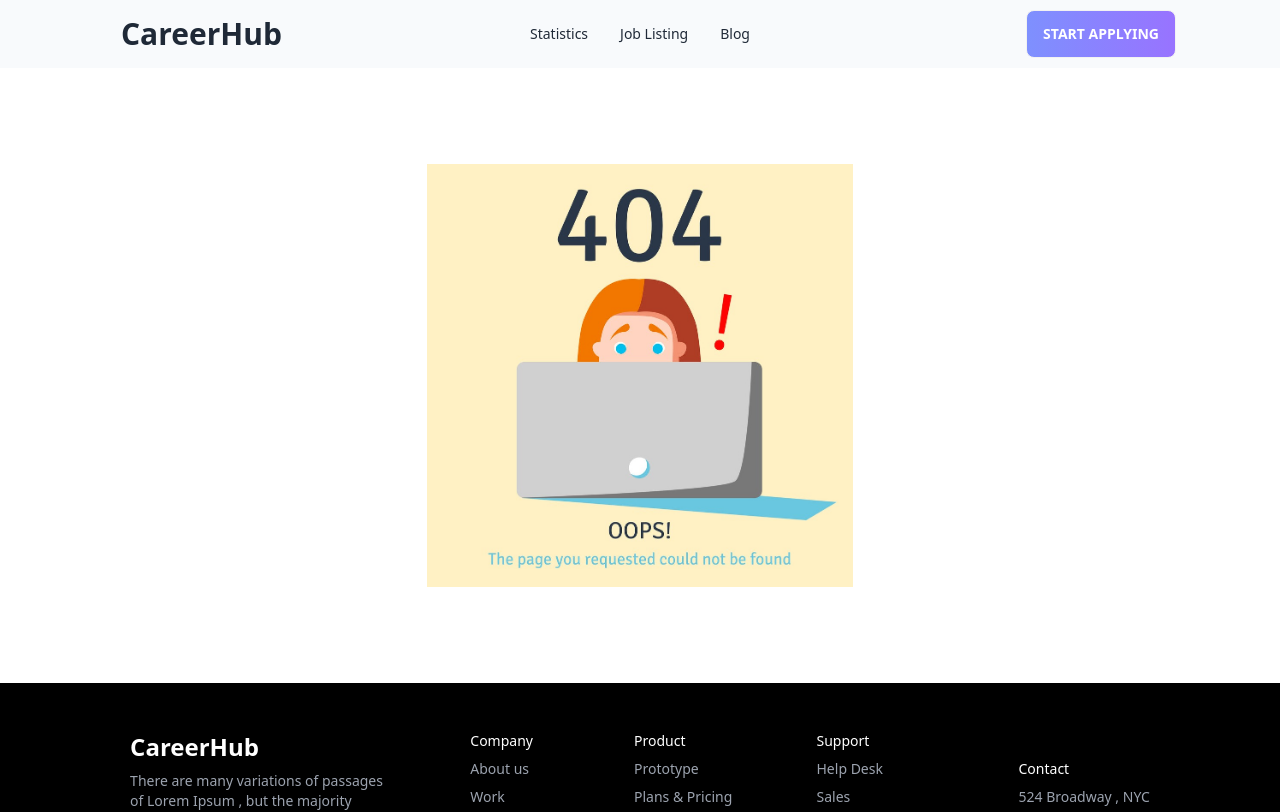
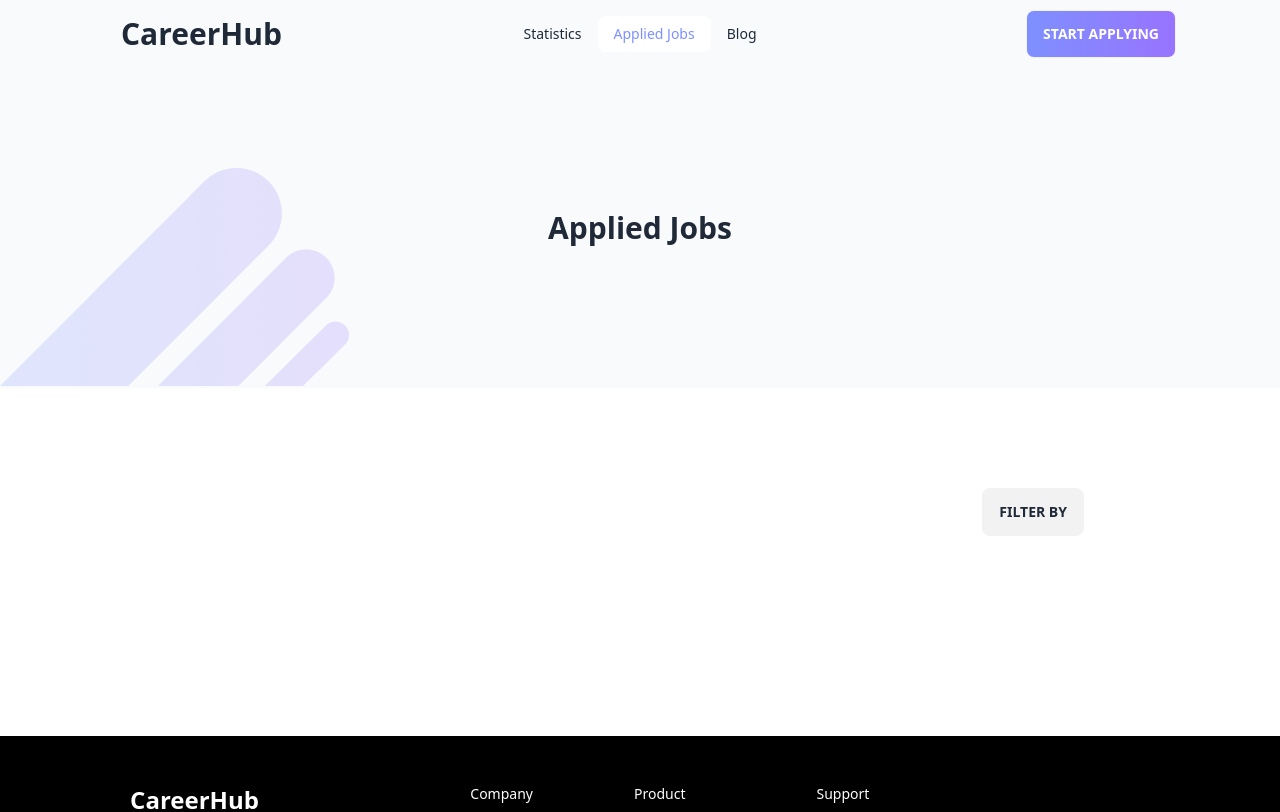
Before and after one commit to ShafiaChy/Career-Hub, a React (Vite) app: page /appliedjobs in a window 1280 px wide. Shown: the top 812 px of the page. Built offline with nearby package versions, Linux system fonts and the light colour scheme.

Commit message:
active style fixed

```diff
--- a/src/components/shared/Navbar/Navbar.jsx
+++ b/src/components/shared/Navbar/Navbar.jsx
@@ -12,8 +12,8 @@ const Navbar = () => {
             <svg xmlns="http://www.w3.org/2000/svg" className="h-5 w-5" fill="none" viewBox="0 0 24 24" stroke="currentColor"><path strokeLinecap="round" strokeLinejoin="round" strokeWidth="2" d="M4 6h16M4 12h8m-8 6h16" /></svg>
           </label>
           <ul  tabIndex={0} className="menu menu-sm dropdown-content mt-3 z-[1] p-2 shadow bg-base-100 rounded-box w-52">
-            <li><NavLink lassName={({ isActive }) => (isActive ? 'active' : '')}  to="statistics">Statistics</NavLink></li>
-            <li><NavLink to="joblisting">Job Listing</NavLink></li>
+            <li><NavLink className={({ isActive }) => (isActive ? 'active' : '')}  to="statistics">Statistics</NavLink></li>
+            <li><NavLink to="appliedjobs">Applied Jobs</NavLink></li>
             <li><NavLink to="blog">Blog</NavLink></li>
           </ul>
         </div>
@@ -22,7 +22,7 @@ const Navbar = () => {
       <div className="navbar-center hidden lg:flex">
         <ul id="active-route"  className="menu menu-horizontal px-1">
             <li><NavLink className={({ isActive }) => (isActive ? 'active' : '')} to="statistics">Statistics</NavLink></li>
-            <li><NavLink to="joblisting">Job Listing</NavLink></li>
+            <li><NavLink to="appliedjobs">Applied Jobs</NavLink></li>
             <li><NavLink to="blog">Blog</NavLink></li>
         </ul>
       </div>
--- a/src/index.css
+++ b/src/index.css
@@ -70,8 +70,3 @@ body {
   min-width: 320px;
   min-height: 100vh;
 }
-
-#active-route active {
-  color: linear-gradient(90deg, #7E90FE 0%, #9873FF 100%);
-  ;
-}
--- a/src/pages/JobListing/JobListing.jsx
+++ b/src/pages/AppliedJobs/AppliedJobs.jsx
@@ -6,7 +6,7 @@ import Jobs from "./Jobs";
 import JobFilterSystem from "./JobFilterSystem";
 
 
-const JobListing = () => {
+const AppliedJobs = () => {
 
     const details = useLoaderData();
     const storedCart = getStoredCart();
@@ -42,7 +42,7 @@ const JobListing = () => {
 
     return (
         <div className="overflow-x-hidden">
-            <Banner2 title='Job Listing'></Banner2>
+            <Banner2 title='Applied Jobs'></Banner2>
 
             {/* component for filtering */}
 
@@ -57,4 +57,4 @@ const JobListing = () => {
     );
 };
 
-export default JobListing;
+export default AppliedJobs;
--- a/src/pages/JobListing/Jobs.jsx
+++ b/src/pages/AppliedJobs/Jobs.jsx
@@ -15,7 +15,7 @@ const Jobs = ({details}) => {
                 <button className='rounded-md px-3 py-1 bg-transparent border-2 border-[#7E90FE] text-[#7E90FE]'>{details.remote_or_onsite}</button>
                 <button className='rounded-md px-3 py-1  bg-transparent border-2 border-[#7E90FE] text-[#7E90FE]'>{details.job_type}</button>
             </div>
-            <div className='flex-col md:flex-row space-x-4'>
+            <div className='flex-col md:flex-row '>
                 <h2>{details.location}</h2>
                 <h2>Salary:{details.salary}</h2>
             </div>
--- a/src/routes/Routes.jsx
+++ b/src/routes/Routes.jsx
@@ -1,11 +1,11 @@
 import { createBrowserRouter } from "react-router-dom";
 import Main from "../layout/Main";
 import Home from "../pages/Home/Home";
-import JobListing from "../pages/JobListing/JobListing";
 import Statistics from "../pages/Statistics/Statistics";
 import Blog from "../pages/Blog/Blog";
 import NotFound from "../pages/NotFound/NotFound";
 import JobDetails from "../pages/JobDetails/JobDetails";
+import AppliedJobs from "../pages/AppliedJobs/AppliedJobs";
 
 
 export const router = createBrowserRouter([
@@ -18,8 +18,8 @@ export const router = createBrowserRouter([
             element: <Home></Home>
         },
         {
-            path: 'joblisting',
-            element: <JobListing></JobListing>,
+            path: 'appliedjobs',
+            element: <AppliedJobs></AppliedJobs>,
             loader: () => fetch("/jobs.json")
         },
         {
```
Also changed, not shown: src/components/shared/Navbar/Navbar.css (line endings or trailing spaces), src/pages/AppliedJobs/JobFilterSystem.jsx (renamed from src/pages/JobListing/JobFilterSystem.jsx).
